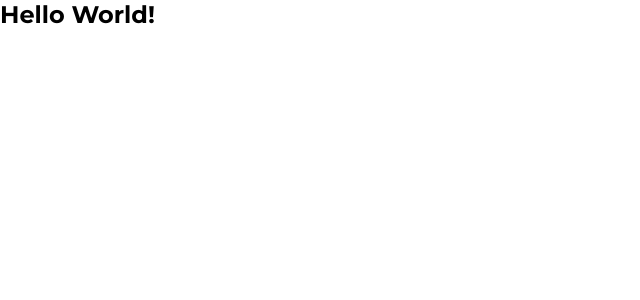
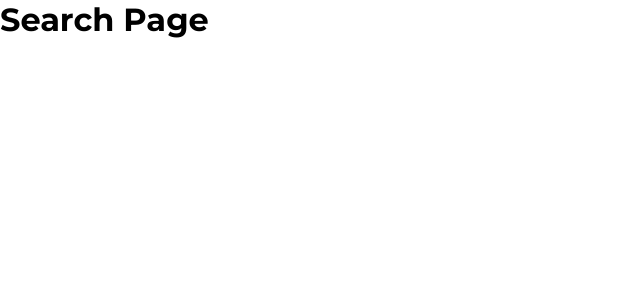
Before and after one commit to 1991Pawel/reactapp, a React (Create React App) app: page /search in a window 1280 px wide. Shown: the top 300 px of the page, without its empty margins (0-640 px from the left). Built offline with nearby package versions, Linux system fonts and the light colour scheme.

Commit message:
add basic routing

```diff
--- a/package.json
+++ b/package.json
@@ -9,6 +9,7 @@
     "node-sass": "^4.14.1",
     "react": "^17.0.1",
     "react-dom": "^17.0.1",
+    "react-router-dom": "^5.2.0",
     "react-scripts": "4.0.0",
     "web-vitals": "^0.2.4"
   },
--- a/src/App.js
+++ b/src/App.js
@@ -1,9 +1,23 @@
+import React from "react";
+import {
+  BrowserRouter as Router,
+  Switch,
+  Route,
+} from "react-router-dom";
+import Search from './Search';
+import Home from './Home';
+
 
 function App() {
   return (
-    <div className="App">
-      <h2>Hello World!</h2>
-    </div>
+    <>
+      <Router>
+        <Switch >
+          <Route exact path="/" component={Home} />
+          <Route exact path="/search" component={Search} />
+        </Switch>
+      </Router>
+    </>
   );
 }
 
--- /dev/null
+++ b/src/Home.js
@@ -0,0 +1,7 @@
+import React from 'react'
+
+
+const Home = () => (
+    <h1>Home Page</h1>
+)
+export default Home;
--- /dev/null
+++ b/src/Search.js
@@ -0,0 +1,7 @@
+import React from 'react'
+
+
+const Search = () => (
+    <h1>Search Page</h1>
+)
+export default Search;
```
Also changed, not shown: 1 other file (tests, documents, lock files or other folders).
